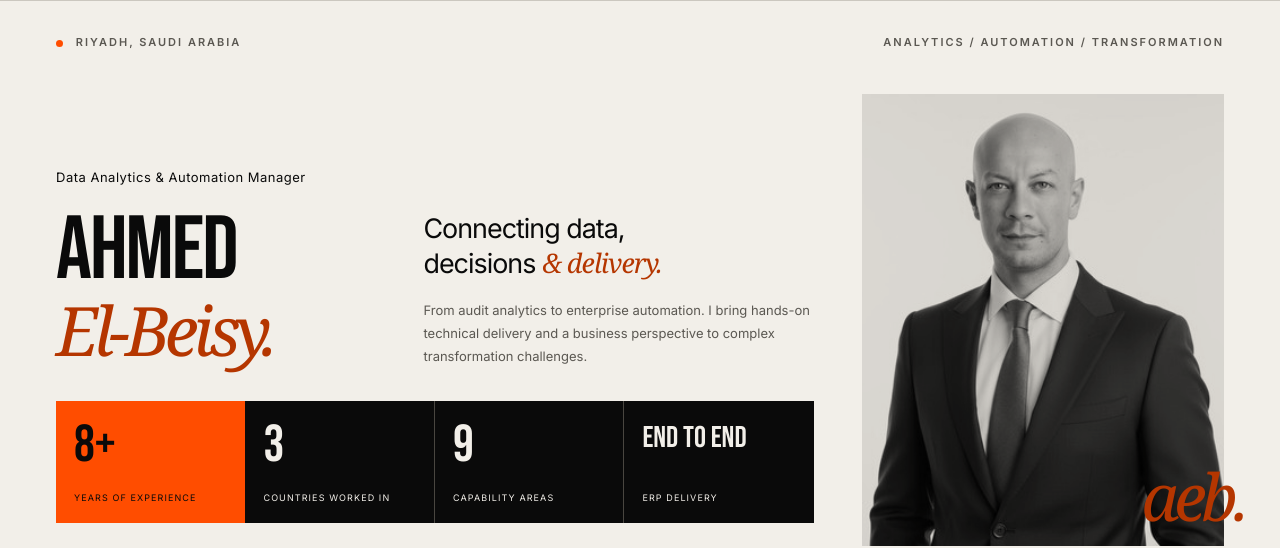
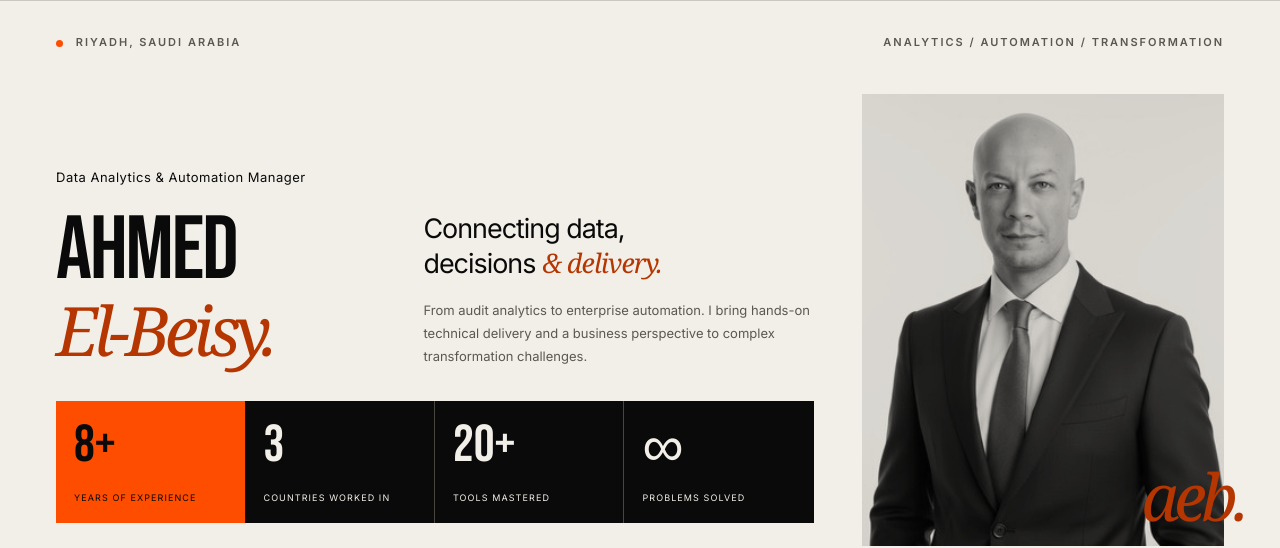
Before and after one commit to ahmedmaher701-ai/ahmedelbeisy.github.io, a plain HTML site: page index.html in a window 1280 px wide. Shown: the part 80-628 px from the top of the page. Drawn offline with Linux system fonts and the light colour scheme; a web font is replaced by a local one.

Commit message:
Update hero tools and problems solved boxes

```diff
--- a/index.html
+++ b/index.html
@@ -20,7 +20,7 @@
   <link rel="preconnect" href="https://fonts.googleapis.com">
   <link rel="preconnect" href="https://fonts.gstatic.com" crossorigin>
   <link href="https://fonts.googleapis.com/css2?family=Bebas+Neue&family=Inter:wght@400;500;600;700&family=Playfair+Display:ital@1&display=swap" rel="stylesheet">
-  <link rel="stylesheet" href="styles.css?v=20261017-color">
+  <link rel="stylesheet" href="styles.css?v=20261017-stats">
   <script src="script.js" defer>
 </script>
 </head>
@@ -63,8 +63,8 @@
     <dl class="hero-summary" aria-label="Professional profile at a glance">
       <div class="hero-summary-item"><dt>Years of experience</dt><dd>8+</dd></div>
       <div class="hero-summary-item"><dt>Countries worked in</dt><dd>3</dd></div>
-      <div class="hero-summary-item"><dt>Capability areas</dt><dd>9</dd></div>
-      <div class="hero-summary-item"><dt>ERP delivery</dt><dd class="summary-text">End to end</dd></div>
+      <div class="hero-summary-item"><dt>Tools Mastered</dt><dd>20+</dd></div>
+      <div class="hero-summary-item"><dt>Problems Solved</dt><dd class="summary-infinity"><span aria-hidden="true">∞</span><span class="sr-only">Infinity</span></dd></div>
     </dl>
     <div class="actions">
 <a class="button primary" href="#projects">Explore Projects <span aria-hidden="true">↗</span>
--- a/styles.css
+++ b/styles.css
@@ -1522,3 +1522,9 @@ footer p:nth-of-type(2) {
 .profile-accent { font-weight:500; }
 .projects-toolbar { justify-content:center; }
 .filters { justify-content:center; }
+
+.hero-summary .summary-infinity {
+  font-family:Arial,sans-serif;
+  font-size:58px;
+  line-height:.8;
+}
```
Also changed, not shown: 1 other file.
